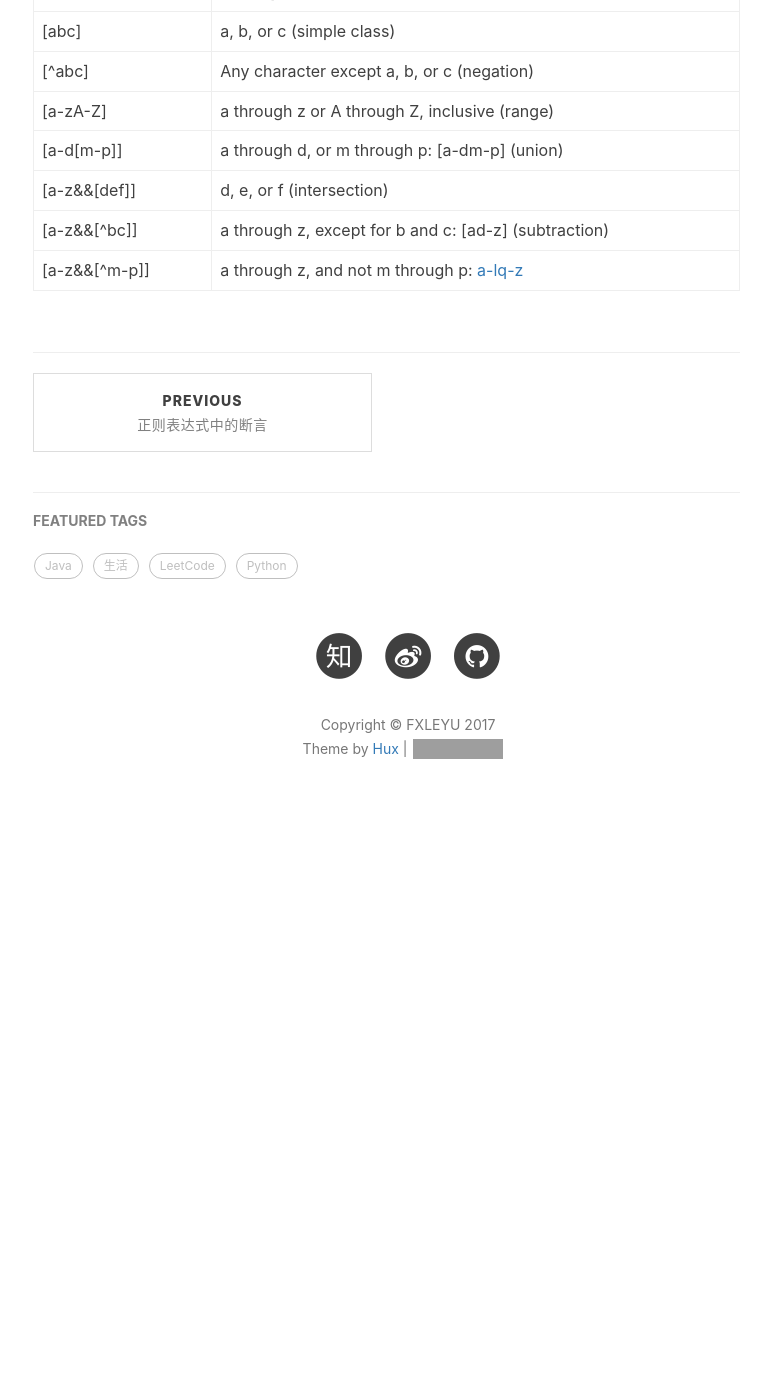
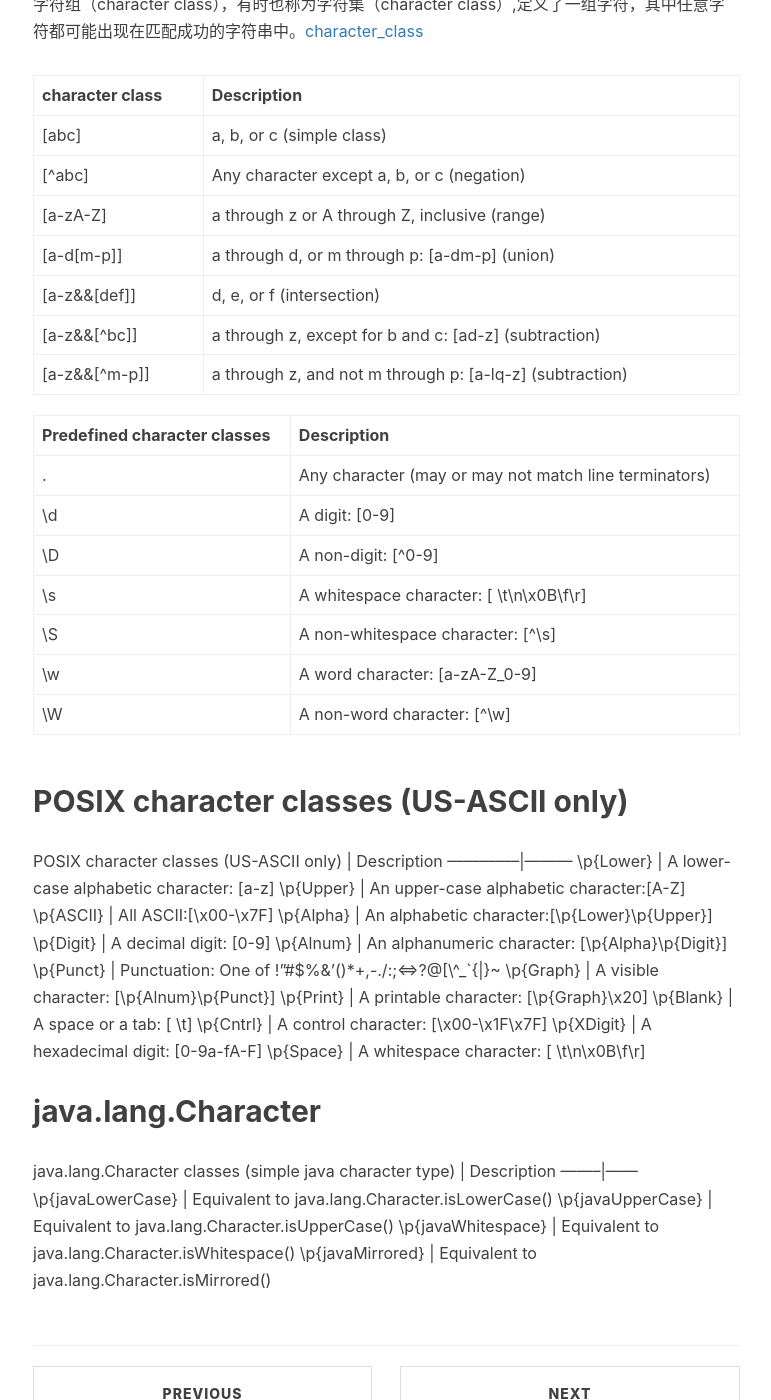
Before and after one commit to fxleyu/fxleyu.github.io, a Jekyll site: the page built from _posts/2017-03-12-simple-pattern-matching-in-regular-expressions.md, in a window 1280 px wide and 1400 px high, scrolled down 585 px. Shown: the whole window, without its empty margins (232-1003 px from the left). Built offline with Jekyll 4.4.1, drawn with Linux system fonts in a browser that asks for light colours; nearby versions of some CDN libraries; comment, search, counter and statistics services are not loaded; before the commit the page ends 1438 px from its top, so only the background shows below that; some of the changed text lies outside the part shown; grey boxes are pictures that could not be loaded.

Commit message:
INSERT a blog of introducing RegEx; UPDATE a blog of RegEx

```diff
--- a/_posts/2017-03-12-simple-pattern-matching-in-regular-expressions.md
+++ b/_posts/2017-03-12-simple-pattern-matching-in-regular-expressions.md
@@ -9,6 +9,7 @@ tags:
 ---
 
 # 字符组（character class）
+字符组（character class），有时也称为字符集（character class）,定义了一组字符，其中任意字符都可能出现在匹配成功的字符串中。[character_class]
 
 character class | Description
 --------------|---------
@@ -18,4 +19,43 @@ character class | Description
 [a-d[m-p]]   | a through d, or m through p: [a-dm-p] (union)
 [a-z&&[def]]  | d, e, or f (intersection)
 [a-z&&[^bc]]  | a through z, except for b and c: [ad-z] (subtraction)
-[a-z&&[^m-p]] | a through z, and not m through p: [a-lq-z](subtraction)
+[a-z&&[^m-p]] | a through z, and not m through p: [a-lq-z] (subtraction)
+
+
+Predefined character classes  | Description
+--------------|---------
+.  | Any character (may or may not match line terminators)
+\d | A digit: [0-9]
+\D | A non-digit: [^0-9]
+\s | A whitespace character: [ \t\n\x0B\f\r]
+\S | A non-whitespace character: [^\s]
+\w | A word character: [a-zA-Z_0-9]
+\W | A non-word character: [^\w]
+
+## POSIX character classes (US-ASCII only)
+POSIX character classes (US-ASCII only) | Description
+--------------|---------
+\p{Lower}  | A lower-case alphabetic character: [a-z]
+\p{Upper}  | An upper-case alphabetic character:[A-Z]
+\p{ASCII}  | All ASCII:[\x00-\x7F]
+\p{Alpha}  | An alphabetic character:[\p{Lower}\p{Upper}]
+\p{Digit}  | A decimal digit: [0-9]
+\p{Alnum}  | An alphanumeric character: [\p{Alpha}\p{Digit}]
+\p{Punct}  | Punctuation: One of !"#$%&'()\*+,-./:;<=>?@[\^_`{|}~
+\p{Graph}  | A visible character: [\p{Alnum}\p{Punct}]
+\p{Print}  | A printable character: [\p{Graph}\x20]
+\p{Blank}  | A space or a tab: [ \t]
+\p{Cntrl}  | A control character: [\x00-\x1F\x7F]
+\p{XDigit} | A hexadecimal digit: [0-9a-fA-F]
+\p{Space} | A whitespace character: [ \t\n\x0B\f\r]
+
+## java.lang.Character
+java.lang.Character classes (simple java character type)  | Description
+--------|------
+\p{javaLowerCase}  | Equivalent to java.lang.Character.isLowerCase()
+\p{javaUpperCase}  | Equivalent to java.lang.Character.isUpperCase()
+\p{javaWhitespace} | Equivalent to java.lang.Character.isWhitespace()
+\p{javaMirrored}   | Equivalent to java.lang.Character.isMirrored()
+
+
+[character_class]:https://msdn.microsoft.com/en-us/library/20bw873z(v=vs.110).aspx
```
Also changed, not shown: _posts/2017-03-15-introducing-regular-expression.md (added, +13 -0 lines).
